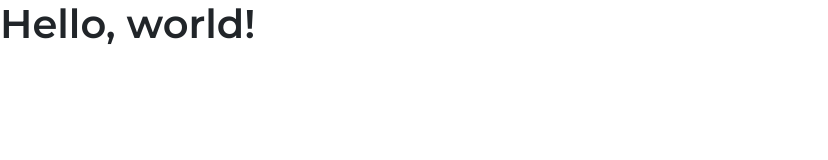
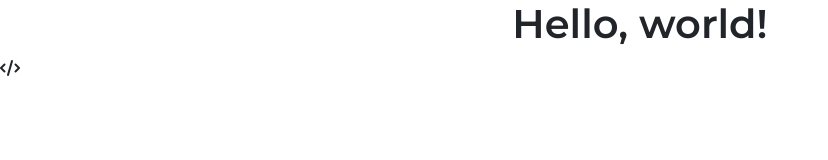
Before and after one commit to kajuliaa/portfolio, a plain HTML site: page index.html in a window 1280 px wide. Shown: the whole page, without its empty margins (0-828 px from the left). Drawn offline with nearby package versions, Linux system fonts and the light colour scheme.

Commit message:
added font awesome

```diff
--- a/index.html
+++ b/index.html
@@ -11,10 +11,12 @@
   <link rel="preconnect" href="https://fonts.googleapis.com">
   <link rel="preconnect" href="https://fonts.gstatic.com" crossorigin>
   <link href="https://fonts.googleapis.com/css2?family=Montserrat:wght@200;600&display=swap" rel="stylesheet">
+  <script src="https://kit.fontawesome.com/3d3dd0bfc0.js" crossorigin="anonymous"></script>
 </head>
 
 <body>
-  <h1>Hello, world!</h1>
+  <h1 class="text-center">Hello, world!</h1>
+  <i class="fa-solid fa-code"></i>
   <script src="https://cdn.jsdelivr.net/npm/bootstrap@5.3.0/dist/js/bootstrap.bundle.min.js"
     integrity="sha384-geWF76RCwLtnZ8qwWowPQNguL3RmwHVBC9FhGdlKrxdiJJigb/j/68SIy3Te4Bkz"
     crossorigin="anonymous"></script>
```
Also changed, not shown: 1 other file.
